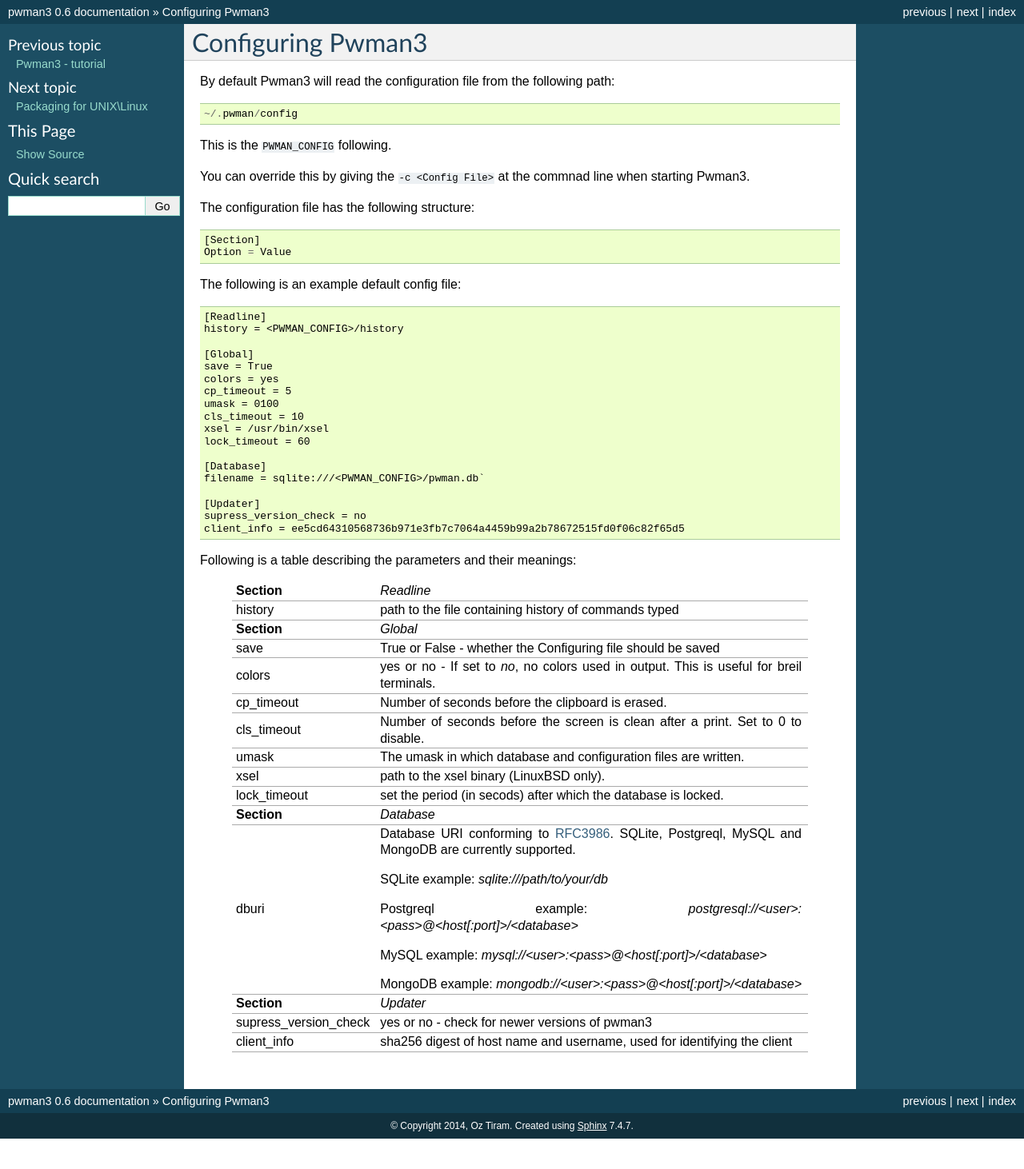
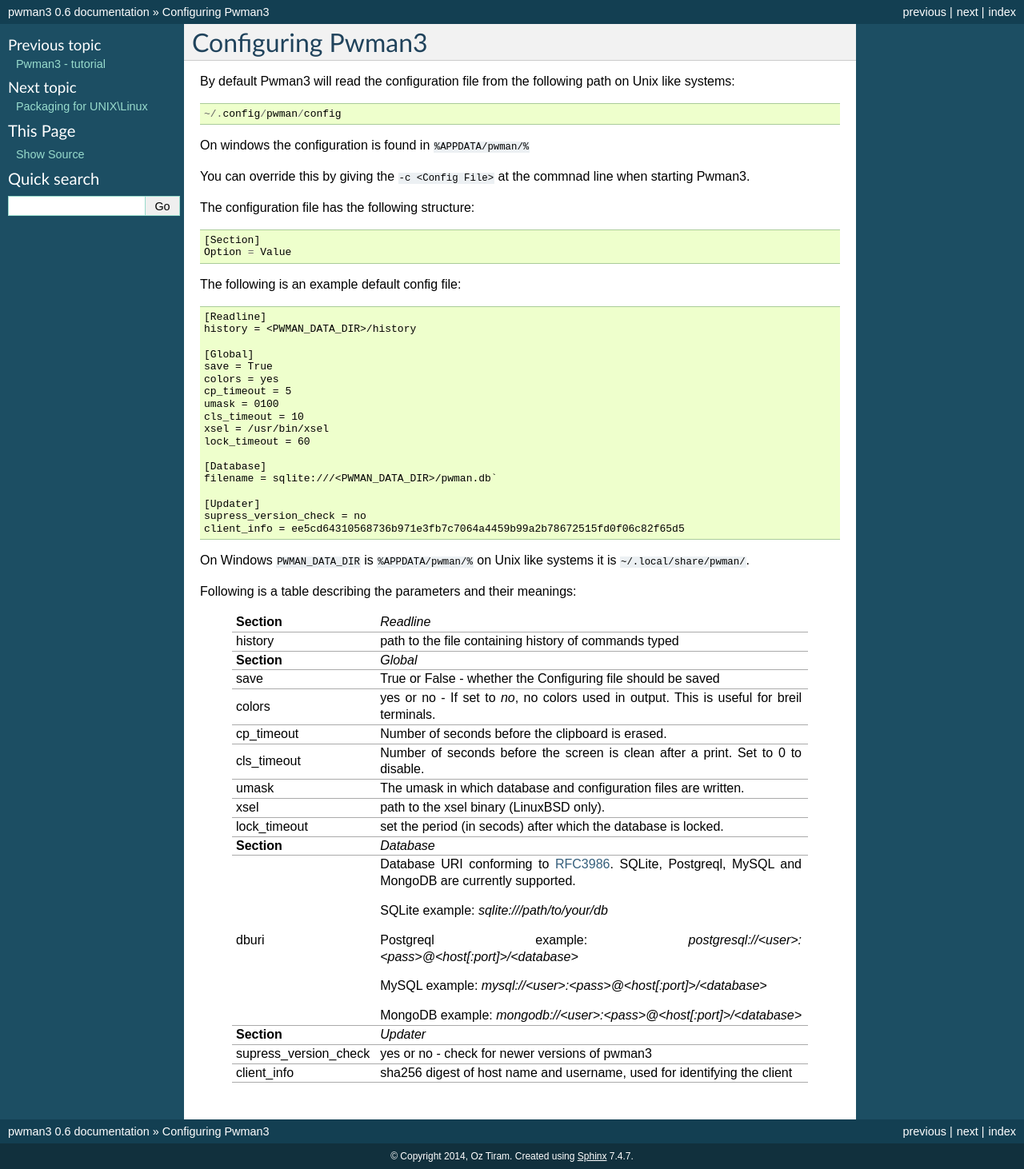
Before and after one commit to pwman3/pwman3, a Sphinx documentation site: the page built from docs/source/configuration.rst, in a window 1280 px wide. Shown: the whole page at 80% size. Built offline with Sphinx 7.4.7, drawn with Linux system fonts in a browser that asks for light colours; before the commit the page ends 1424 px from its top, so only the background shows below that.

Commit message:
Fix documentation
[ci skip]
[skip ci]

```diff
--- a/docs/source/configuration.rst
+++ b/docs/source/configuration.rst
@@ -1,11 +1,11 @@
 Configuring Pwman3
 ==================
 
-By default Pwman3 will read the configuration file from the following path::
+By default Pwman3 will read the configuration file from the following path on Unix like systems::
 
-    ~/.pwman/config
+    ~/.config/pwman/config
 
-This is the ``PWMAN_CONFIG`` following.
+On windows the configuration is found in ``%APPDATA/pwman/%``
 
 You can override this by giving the ``-c <Config File>`` at the commnad line
 when starting Pwman3.
@@ -18,7 +18,7 @@
 The following is an example default config file::
 
     [Readline]
-    history = <PWMAN_CONFIG>/history
+    history = <PWMAN_DATA_DIR>/history
 
     [Global]
     save = True
@@ -30,12 +30,14 @@
     lock_timeout = 60
 
     [Database]
-    filename = sqlite:///<PWMAN_CONFIG>/pwman.db`
+    filename = sqlite:///<PWMAN_DATA_DIR>/pwman.db`
 
     [Updater]
     supress_version_check = no
     client_info = ee5cd64310568736b971e3fb7c7064a4459b99a2b78672515fd0f06c82f65d5
 
+On Windows ``PWMAN_DATA_DIR`` is ``%APPDATA/pwman/%`` on Unix like systems it is
+``~/.local/share/pwman/``.
 
 Following is a table describing the parameters and their meanings:
 
```
